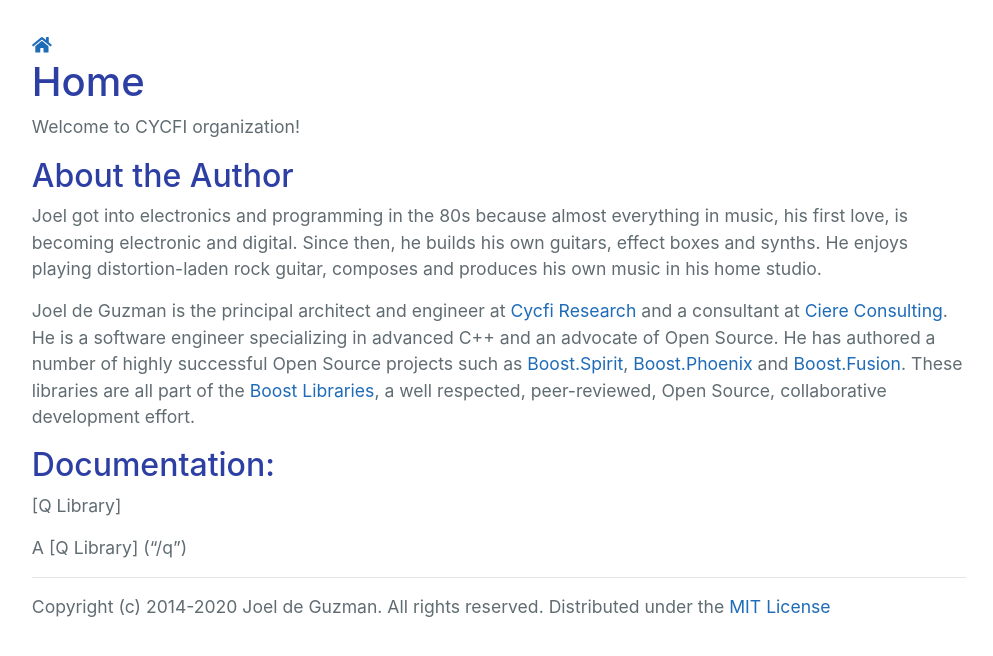
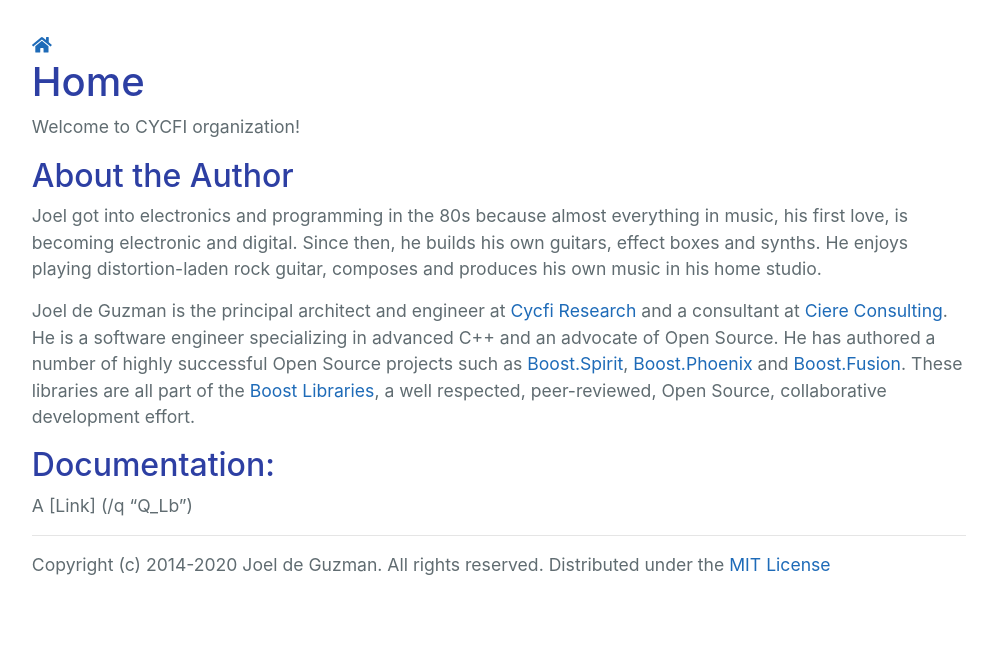
Before and after one commit to cycfi/cycfi.github.io, a Jekyll site: the page built from index.md, in a window 1280 px wide. Shown: the top 656 px of the page, without its empty margins (141-1134 px from the left). Built offline with Jekyll 4.4.1, drawn with Linux system fonts in a browser that asks for light colours; nearby versions of some CDN libraries; comment, search, counter and statistics services are not loaded.

Commit message:
Update index.md

```diff
--- a/index.md
+++ b/index.md
@@ -19,7 +19,7 @@ and [Boost.Fusion]. These libraries are all part of the [Boost Libraries],
 a well respected, peer-reviewed, Open Source, collaborative development effort.
 
 ## Documentation:
-[Q Library]
+A [Link] (/q "Q_Lb")
 
 [Cycfi Research]:   https://www.cycfi.com/
 [Ciere Consulting]: https://ciere.com/
@@ -27,4 +27,3 @@ a well respected, peer-reviewed, Open Source, collaborative development effort.
 [Boost.Phoenix]:    https://tinyurl.com/y6vkeo5t
 [Boost.Fusion]:     https://tinyurl.com/ybn5oq9v
 [Boost Libraries]:  https://tinyurl.com/jubgged
-A [Q Library] ("/q")
```
